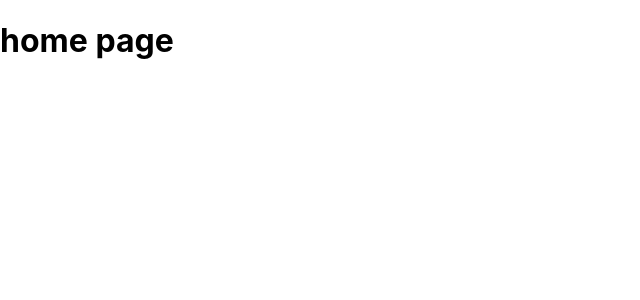
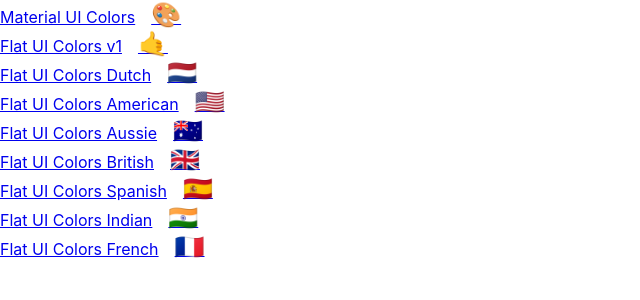
Before and after one commit to ElyTgy/colors, a React (Create React App) app: page / in a window 1280 px wide. Shown: the top 300 px of the page, without its empty margins (0-640 px from the left). Built offline with nearby package versions, Linux system fonts and the light colour scheme.

Commit message:
add links

```diff
--- a/src/App.js
+++ b/src/App.js
@@ -2,7 +2,8 @@
 import Palette from './Palette'
 import seedColors from './seedColors'
 import {generatePalette} from "./colorHelpers";
-import {Route, Switch} from 'react-router-dom'
+import {Route, Switch} from 'react-router-dom';
+import PaletteList from "./PaletteList";
 
 export default class App extends Component {
     constructor(props){
@@ -18,7 +19,7 @@
         //console.log(generatePalette(seedColors[0]));
         return (
             <Switch>
-                <Route exact path="/" render={()=><h1>home page</h1>}/>
+                <Route exact path="/" render={()=><PaletteList palettes={seedColors}/>}/>
                 <Route exact path="/palette/:id" render={routeProps=><Palette {...generatePalette(this.findPalette(routeProps.match.params.id))}/>}/>
             </Switch>
 
--- a/src/Navbar.js
+++ b/src/Navbar.js
@@ -4,6 +4,7 @@
 import Slider, { Range } from 'rc-slider';
 import 'rc-slider/assets/index.css';
 import "./Navbar.css"
+import {Link} from 'react-router-dom';
 
 class Navbar extends Component{
     constructor(props){
@@ -21,7 +22,7 @@
         return (
             <header className="Navbar">
                 <div className="logo">
-                    <a href="#">color picker</a>
+                    <Link to="/">color picker</Link>
                 </div>
                 <div className="slider-container">
                     <span>Level: {this.props.level}</span>
--- /dev/null
+++ b/src/PaletteList.js
@@ -0,0 +1,19 @@
+import React, { Component } from 'react'
+import {Link} from 'react-router-dom'
+
+export default class PaletteList extends Component {
+    render() {
+        let palettes = this.props.palettes.map(palette =>
+        <Link to={`palette/${palette.id}`}>
+            <div className="link-content">
+                <span className="name">{palette.paletteName}</span>
+                <span className="emoji">{palette.emoji}</span>
+            </div>
+        </Link>)
+        return (
+            <div>
+                {palettes}
+            </div>
+        )
+    }
+}
```
